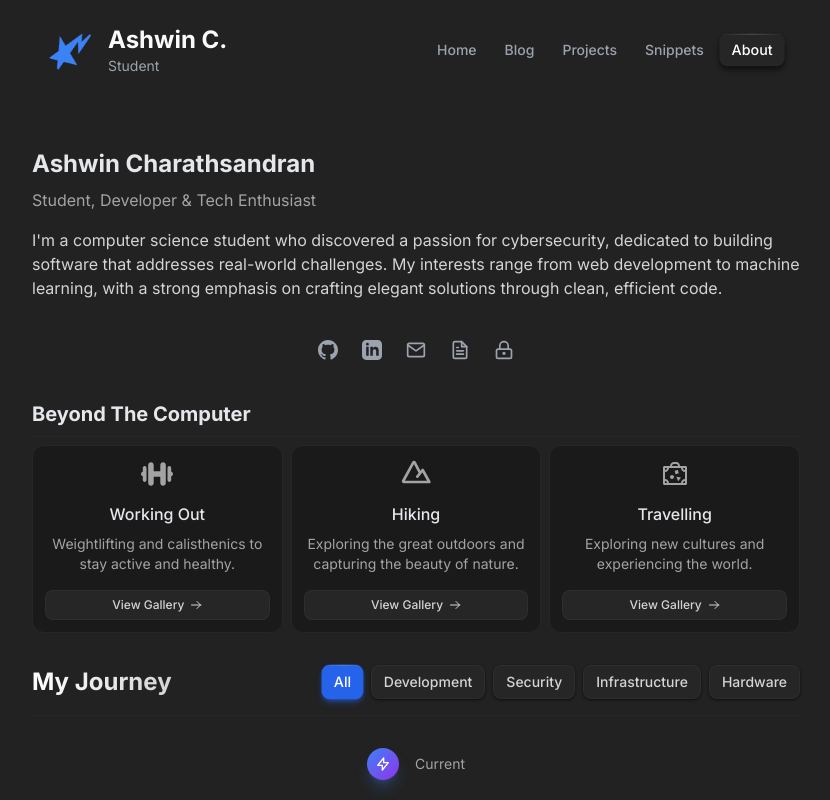
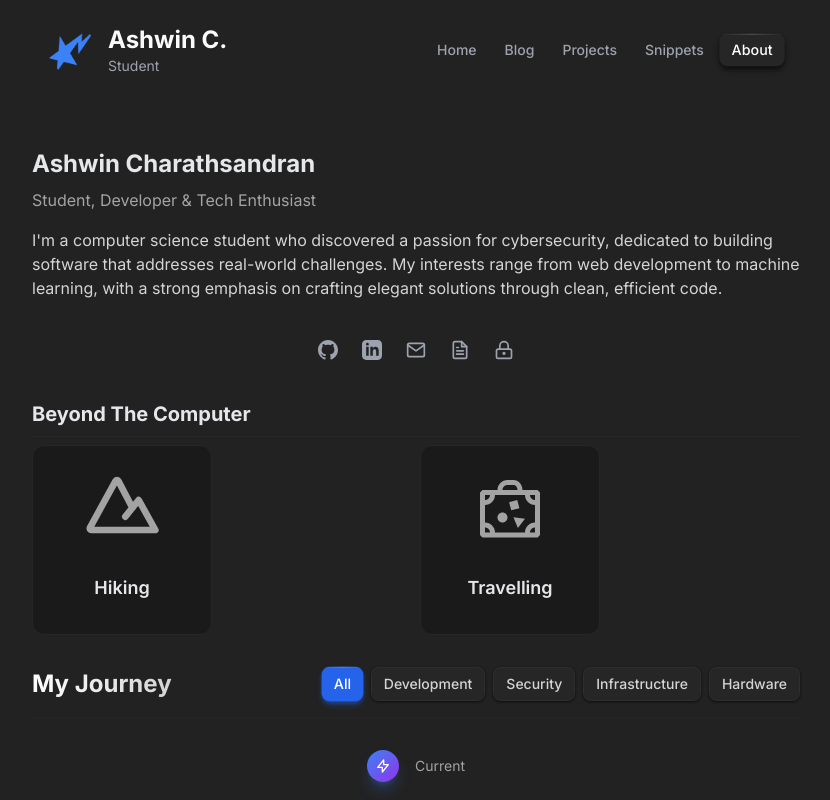
Before and after one commit to ashwnn/ashwin.lol, a Next.js app: page /about in a window 1280 px wide. Shown: the top 800 px of the page, without its empty margins (224-1054 px from the left). Built offline with nearby package versions, Linux system fonts and the light colour scheme.

Commit message:
refactor: update interests layout and improve styling for better presentation

```diff
--- a/src/app/about/page.tsx
+++ b/src/app/about/page.tsx
@@ -42,25 +42,18 @@ export default function AboutPage() {
 
             <section className="mb-8">
                 <h2 className="text-xl font-bold mb-2 pb-2 border-b border-neutral-800">Beyond The Computer</h2>
-                <div className="grid grid-cols-1 md:grid-cols-3 gap-2">
+                <div className="grid grid-cols-1 md:grid-cols-2 gap-2">
                     {interests.map((interest, idx) => (
-                        <div key={idx} className="flex flex-col items-center text-center p-3 border border-neutral-800 rounded-xl bg-neutral-900/70">
-                            {interest.icon}
-                            <h3 className="font-medium mb-2">{interest.title}</h3>
-                            <p className="text-sm text-neutral-400 mb-4">{interest.description}</p>
-
-                            <a
-                                href={interest.link}
-                                className="w-full mt-auto inline-flex items-center justify-center px-3 py-1.5 text-xs font-medium rounded-lg bg-neutral-800 text-neutral-300
-                                hover:bg-neutral-700 hover:text-white transition-all duration-200
-                                border border-neutral-700/30"
-                            >
-                                View Gallery
-                                <svg className="ml-1.5 h-3 w-3" fill="none" viewBox="0 0 24 24" stroke="currentColor">
-                                    <path strokeLinecap="round" strokeLinejoin="round" strokeWidth={2} d="M14 5l7 7m0 0l-7 7m7-7H3" />
-                                </svg>
-                            </a>
-                        </div>
+                        <a
+                            key={idx}
+                            href={interest.link}
+                            className="group flex flex-col items-center justify-center text-center p-6 border border-neutral-800 rounded-xl bg-neutral-900/70 hover:bg-neutral-800/70 hover:border-neutral-700 transition-all duration-300 hover:shadow-lg hover:shadow-black/20 min-w-[160px] max-w-[180px]"
+                        >
+                            <div className="mb-3 transform transition-transform duration-300 group-hover:scale-110">
+                                {interest.icon}
+                            </div>
+                            <h3 className="text-lg font-semibold mb-2 group-hover:text-white transition-colors">{interest.title}</h3>
+                        </a>
                     ))}
                 </div>
             </section>
--- a/src/data/interests.tsx
+++ b/src/data/interests.tsx
@@ -9,36 +9,36 @@ export interface Interest {
 }
 
 export const interests: Interest[] = [
-    {
-        title: 'Working Out',
-        description: 'Weightlifting and calisthenics to stay active and healthy.',
-        link: '/about/interests/working-out',
-        slug: 'working-out',
-        icon: (
-            <svg version="1.1" id="Capa_1" xmlns="http://www.w3.org/2000/svg" xmlnsXlink="http://www.w3.org/1999/xlink"
-                viewBox="0 0 485.535 485.535"
-                className="h-8 w-8 mb-3 text-neutral-400"
-                fill="currentColor"
-                xmlSpace="preserve">
-                <g>
-                    <g id="_x35__13_">
-                        <g>
-                            <path d="M55.465,123.228c-15.547,0-28.159,12.608-28.159,28.161v56.673C11.653,211.908,0,225.928,0,242.765 c0,16.842,11.652,30.861,27.306,34.707v56.666c0,15.555,12.612,28.16,28.159,28.16c15.546,0,28.16-12.605,28.16-28.16V151.389 C83.625,135.837,71.011,123.228,55.465,123.228z" />
-                            <path d="M334.498,65.278c-23.092,0-41.811,18.719-41.811,41.812v93.864h-12.801h-60.585h-19.625l-6.827-0.163V107.09 c0-23.092-18.72-41.812-41.813-41.812c-23.091,0-41.812,18.719-41.812,41.812v271.355c0,23.093,18.721,41.812,41.812,41.812 c23.094,0,41.813-18.719,41.813-41.812v-93.653c0,0,4.501-0.211,6.827-0.211h19.625h60.585h12.801v93.864 c0,23.093,18.719,41.812,41.811,41.812c23.094,0,41.812-18.719,41.812-41.812V107.089 C376.311,83.998,357.592,65.278,334.498,65.278z" />
-                            <path d="M458.229,208.062v-56.673c0-15.552-12.613-28.161-28.158-28.161c-15.547,0-28.16,12.608-28.16,28.161v182.749 c0,15.555,12.613,28.16,28.16,28.16c15.545,0,28.158-12.605,28.158-28.16v-56.666c15.654-3.846,27.307-17.865,27.307-34.707 C485.535,225.927,473.883,211.908,458.229,208.062z" />
-                        </g>
-                    </g>
-                </g>
-            </svg>
-        )
-    },
+    // {
+    //     title: 'Working Out',
+    //     description: 'Weightlifting and calisthenics to stay active and healthy.',
+    //     link: '/about/interests/working-out',
+    //     slug: 'working-out',
+    //     icon: (
+    //         <svg version="1.1" id="Capa_1" xmlns="http://www.w3.org/2000/svg" xmlnsXlink="http://www.w3.org/1999/xlink"
+    //             viewBox="0 0 485.535 485.535"
+    //             className="h-8 w-8 mb-3 text-neutral-400"
+    //             fill="currentColor"
+    //             xmlSpace="preserve">
+    //             <g>
+    //                 <g id="_x35__13_">
+    //                     <g>
+    //                         <path d="M55.465,123.228c-15.547,0-28.159,12.608-28.159,28.161v56.673C11.653,211.908,0,225.928,0,242.765 c0,16.842,11.652,30.861,27.306,34.707v56.666c0,15.555,12.612,28.16,28.159,28.16c15.546,0,28.16-12.605,28.16-28.16V151.389 C83.625,135.837,71.011,123.228,55.465,123.228z" />
+    //                         <path d="M334.498,65.278c-23.092,0-41.811,18.719-41.811,41.812v93.864h-12.801h-60.585h-19.625l-6.827-0.163V107.09 c0-23.092-18.72-41.812-41.813-41.812c-23.091,0-41.812,18.719-41.812,41.812v271.355c0,23.093,18.721,41.812,41.812,41.812 c23.094,0,41.813-18.719,41.813-41.812v-93.653c0,0,4.501-0.211,6.827-0.211h19.625h60.585h12.801v93.864 c0,23.093,18.719,41.812,41.811,41.812c23.094,0,41.812-18.719,41.812-41.812V107.089 C376.311,83.998,357.592,65.278,334.498,65.278z" />
+    //                         <path d="M458.229,208.062v-56.673c0-15.552-12.613-28.161-28.158-28.161c-15.547,0-28.16,12.608-28.16,28.161v182.749 c0,15.555,12.613,28.16,28.16,28.16c15.545,0,28.158-12.605,28.158-28.16v-56.666c15.654-3.846,27.307-17.865,27.307-34.707 C485.535,225.927,473.883,211.908,458.229,208.062z" />
+    //                     </g>
+    //                 </g>
+    //             </g>
+    //         </svg>
+    //     )
+    // },
     {
         title: 'Hiking',
-        description: 'Exploring the great outdoors and capturing the beauty of nature.',
+        description: 'Check out the hikes I did across BC and AB',
         link: '/about/interests/hiking',
         slug: 'hiking',
         icon: (
-            <svg className="h-8 w-8 mb-3 text-neutral-400" viewBox="0 0 24 24" fillOpacity={0} xmlns="http://www.w3.org/2000/svg">
+            <svg className="h-20 w-20 mb-3 text-neutral-400" viewBox="0 0 24 24" fillOpacity={0} xmlns="http://www.w3.org/2000/svg">
                 <g id="SVGRepo_bgCarrier" strokeWidth="0"></g>
                 <g id="SVGRepo_tracerCarrier" strokeLinecap="round" strokeLinejoin="round"></g>
                 <g id="SVGRepo_iconCarrier">
@@ -49,12 +49,12 @@ export const interests: Interest[] = [
     },
     {
         title: 'Travelling',
-        description: 'Exploring new cultures and experiencing the world.',
+        description: 'From road trips to international, I love going to new places and experiencing new cultures in different countries.',
         link: '/about/interests/travelling',
         slug: 'travelling',
         icon: (
             <svg
-                className="h-8 w-8 mb-3 text-neutral-400"
+                className="h-20 w-20 mb-3 text-neutral-400"
                 viewBox="0 0 24 24"
                 fill="none"
                 xmlns="http://www.w3.org/2000/svg"
```
